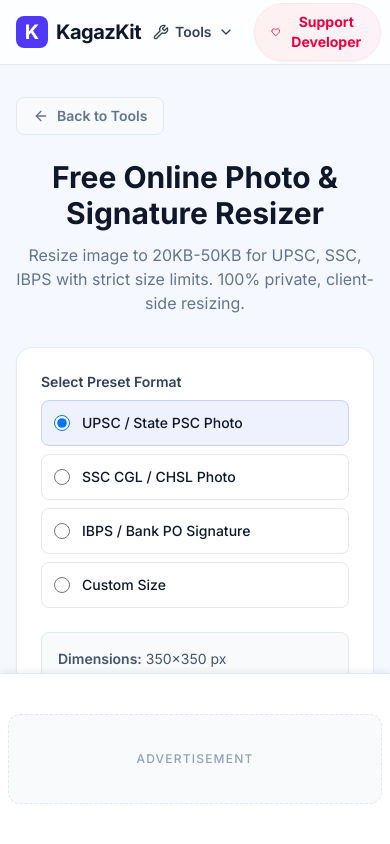
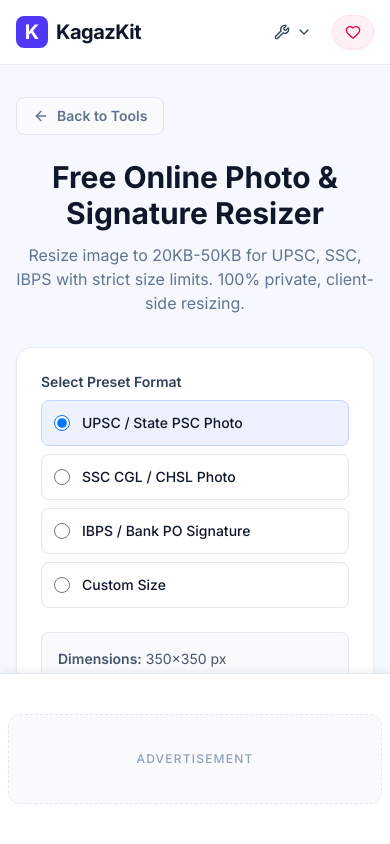
Before and after one commit to Jaffar94/KagazKit, a Next.js app: page /tools/photo-resizer in a window 390 px wide. Shown: the top 844 px of the page. Built offline with nearby package versions, Linux system fonts and the light colour scheme.

Commit message:
Add files via upload

```diff
--- a/src/app/layout.tsx
+++ b/src/app/layout.tsx
@@ -31,12 +31,14 @@
   return (
     <html lang="en" className={`${inter.variable} antialiased`}>
       <head>
+        {process.env.NODE_ENV === 'production' && (
           <Script
             async
             src="https://pagead2.googlesyndication.com/pagead/js/adsbygoogle.js?client=ca-pub-5764631499636026"
             crossOrigin="anonymous"
             strategy="afterInteractive"
           />
+        )}
       </head>
       <body className="font-sans min-h-screen flex flex-col pb-20 lg:pb-0 relative">
         <Header />
--- a/src/app/tools/photo-resizer/page.tsx
+++ b/src/app/tools/photo-resizer/page.tsx
@@ -64,6 +64,8 @@
         toast.error('File is too large! Please upload an image under 10MB to prevent browser crashes.');
         return;
       }
+      if (previewUrl) URL.revokeObjectURL(previewUrl);
+
       setFile(selected);
       setPreviewUrl(URL.createObjectURL(selected));
       setResultDataUrl(null);
@@ -86,6 +88,8 @@
         toast.error('File is too large! Please upload an image under 10MB to prevent browser crashes.');
         return;
       }
+      if (previewUrl) URL.revokeObjectURL(previewUrl);
+
       setFile(selected);
       setPreviewUrl(URL.createObjectURL(selected));
       setResultDataUrl(null);
--- a/src/components/SupportDeveloper.tsx
+++ b/src/components/SupportDeveloper.tsx
@@ -27,7 +27,7 @@
       role="dialog"
       aria-modal="true"
       aria-labelledby="support-modal-title"
-      className="fixed inset-0 z-100 px-4 py-12 bg-slate-900/60 backdrop-blur-xs overflow-y-auto animate-in fade-in duration-200 flex items-center justify-center"
+      className="fixed inset-0 z-[100] px-4 py-12 bg-slate-900/60 backdrop-blur-xs overflow-y-auto animate-in fade-in duration-200 flex items-center justify-center"
       onClick={() => setIsOpen(false)}
     >
       <div
@@ -98,10 +98,11 @@
     <>
       <button
         onClick={() => setIsOpen(true)}
-        className="group flex items-center gap-2 px-4 py-2 bg-linear-to-r from-rose-50 to-pink-50 text-rose-600 rounded-full font-bold text-sm hover:from-rose-100 hover:to-pink-100 transition-all duration-300 border border-rose-100 shadow-xs hover:shadow-sm"
+        className="group flex items-center gap-2 px-3 sm:px-4 py-2 bg-linear-to-r from-rose-50 to-pink-50 text-rose-600 rounded-full font-bold text-sm hover:from-rose-100 hover:to-pink-100 transition-all duration-300 border border-rose-100 shadow-xs hover:shadow-sm"
+        aria-label="Support Developer"
       >
         <Heart className="w-4 h-4 group-hover:scale-110 group-hover:fill-rose-600 transition-all duration-300" />
-        <span>Support Developer</span>
+        <span className="hidden sm:inline">Support Developer</span>
       </button>
 
       {mounted && typeof document !== 'undefined' ? createPortal(modalContent, document.body) : null}
--- a/src/components/ToolsDropdown.tsx
+++ b/src/components/ToolsDropdown.tsx
@@ -38,9 +38,10 @@
         aria-expanded={isOpen}
         aria-haspopup="true"
         className="flex items-center gap-1.5 px-3 py-2 text-sm font-semibold text-slate-700 hover:text-indigo-600 hover:bg-slate-50 rounded-lg transition-colors"
+        aria-label="Tools"
       >
         <Wrench className="w-4 h-4" />
-        Tools
+        <span className="hidden sm:inline">Tools</span>
         <ChevronDown className={`w-4 h-4 transition-transform duration-200 ${isOpen ? 'rotate-180' : ''}`} />
       </button>
 
```
Lines whose indentation alone changed are shown as unchanged.
